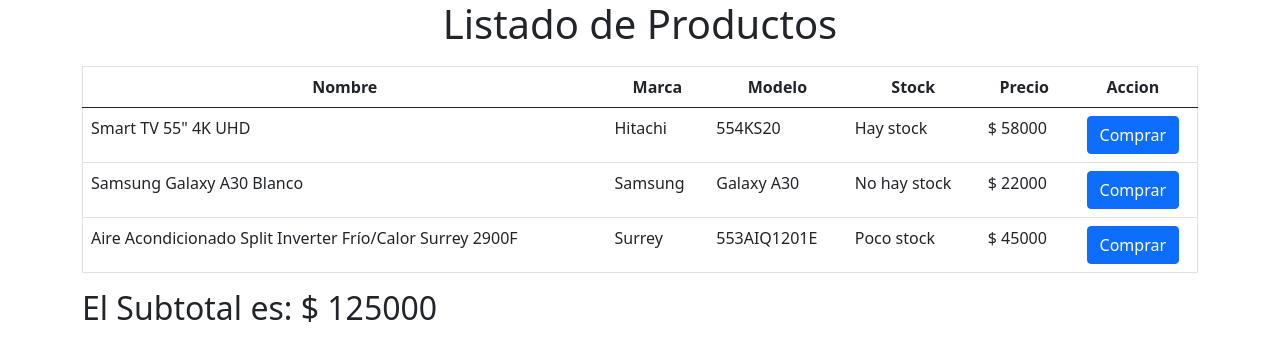
After one commit to mtedeschini/php, a PHP site: page /sumar_total.php in a window 1280 px wide. The commit adds this page. Shown: the top 361 px of the page. Run offline with PHP 8.4, Linux system fonts and the light colour scheme.

Commit message:
Actualizado

```diff
--- a/numeros_pares.php
+++ b/numeros_pares.php
@@ -1,6 +1,6 @@
 <?php
 
-for($i=0; $i<=100; $i++ ){
+for($i=1; $i<=100; $i++ ){
     echo $i . "<br>";
 }
 ?>
@@ -8,7 +8,7 @@ for($i=0; $i<=100; $i++ ){
 <br>
 
 <?php
-for($i=0; $i<=100; $i+=2 ){
+for($i=2; $i<=100; $i+=2 ){
     echo $i . "<br>";
 }
 ?>
@@ -16,7 +16,7 @@ for($i=0; $i<=100; $i+=2 ){
 <br>
 
 <?php
-for($i=0; $i<=100; $i+=2 ){
+for($i=2; $i<=100; $i+=2 ){
     if ($i == 60){
         echo $i;
         break;
--- /dev/null
+++ b/sumar_total.php
@@ -0,0 +1,91 @@
+<?php
+ini_set('display_errors', 1);
+ini_set('display_startup_errors', 1);
+error_reporting(E_ALL);
+
+$aProductos = array();
+$aProductos[] = array("nombre" => "Smart TV 55\" 4K UHD",
+    "marca" => "Hitachi",
+    "modelo" => "554KS20",
+    "stock" => 60,
+    "precio" => 58000
+);
+$aProductos[] = array("nombre" => "Samsung Galaxy A30 Blanco",
+    "marca" => "Samsung",
+    "modelo" => "Galaxy A30",
+    "stock" => 0,
+    "precio" => 22000,
+);
+$aProductos[] = array("nombre" => "Aire Acondicionado Split Inverter Frío/Calor Surrey 2900F",
+    "marca" => "Surrey",
+    "modelo" => "553AIQ1201E",
+    "stock" => 5,
+    "precio" => 45000,
+);
+
+?>
+
+<!DOCTYPE html>
+<html lang="es">
+<head>
+    <meta charset="UTF-8">
+    <meta http-equiv="X-UA-Compatible" content="IE=edge">
+    <meta name="viewport" content="width=device-width, initial-scale=1.0">
+    <title>Document</title>
+    <link href="https://cdn.jsdelivr.net/npm/bootstrap@5.0.0/dist/css/bootstrap.min.css" rel="stylesheet" integrity="sha384-wEmeIV1mKuiNpC+IOBjI7aAzPcEZeedi5yW5f2yOq55WWLwNGmvvx4Um1vskeMj0" crossorigin="anonymous">
+
+</head>
+<body>
+    <main class="container">
+        <div class="row">
+            <div class="col-12">
+            <h1 style="padding-bottom: 10px; text-align:center">Listado de Productos</h1>
+            </div>
+        </div>
+        <div class="row">
+            <div class="col-12">
+                <table class="table table-hover border">
+                    <thead>
+                        <tr>
+                            <th style="text-align: center">Nombre</th>
+                            <th style="text-align: center">Marca</th>
+                            <th style="text-align: center">Modelo</th>
+                            <th style="text-align: center">Stock</th>
+                            <th style="text-align: center">Precio</th>
+                            <th style="text-align: center">Accion</th>
+                        </tr>
+                    </thead>
+
+
+                        <?php
+                        $contador = 0;
+                        $subtotal = 0;
+                        for($contador = 0 ; $contador < count($aProductos); $contador++){
+                            ?>
+                                <tr>
+                                    <td><?php echo $aProductos[$contador]["nombre"]; ?> </td>
+                                    <td><?php echo $aProductos[$contador]["marca"]; ?> </td>
+                                    <td><?php echo $aProductos[$contador]["modelo"]; ?> </td>
+                                    <td><?php echo $aProductos[$contador]["stock"] == 0? "No hay stock" : ($aProductos[$contador]["stock"] > 10 ? "Hay stock" : "Poco stock"); ?> </td>
+                                    <td>$ <?php echo $aProductos[$contador]["precio"]; ?> </td>
+                                    <td style="text-align: center"><a class="btn btn-primary" href="#" role="button">Comprar</a></td>
+                                </tr>
+                            <?php
+
+                            $subtotal = $subtotal + $aProductos[$contador]["precio"]; // Suma acá cada for
+                        }
+                        ?>
+
+                </table>
+
+            <h2>El Subtotal es: $ <?php echo $subtotal; ?>
+            <?php
+
+            ?>
+            </h2>
+            </div>
+        </div>
+
+    </main>
+</body>
+</html>
```
Also changed, not shown: clientes.php (added, +18 -0 lines), clinica.php (added, +77 -0 lines), minutero.php (added, +29 -0 lines).
